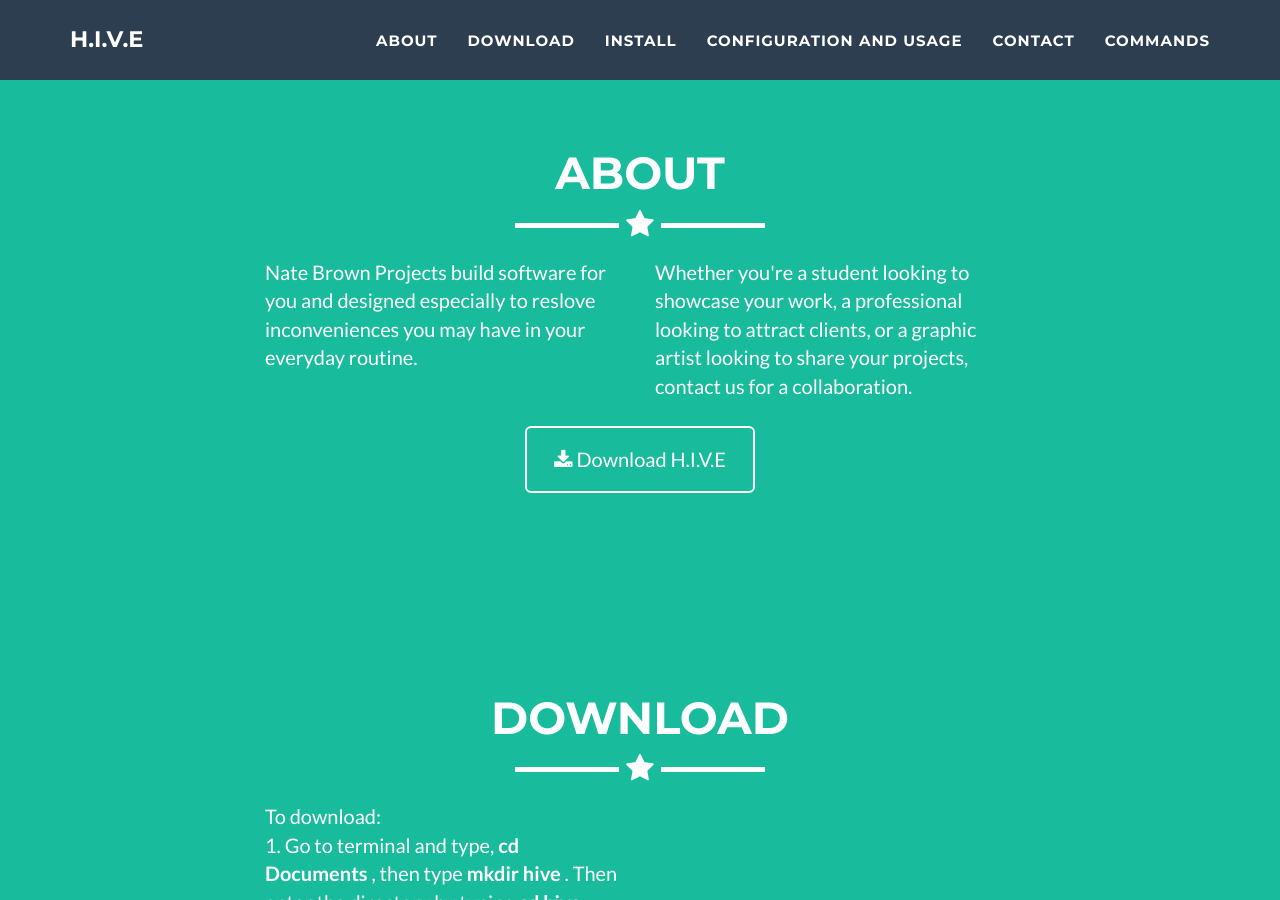
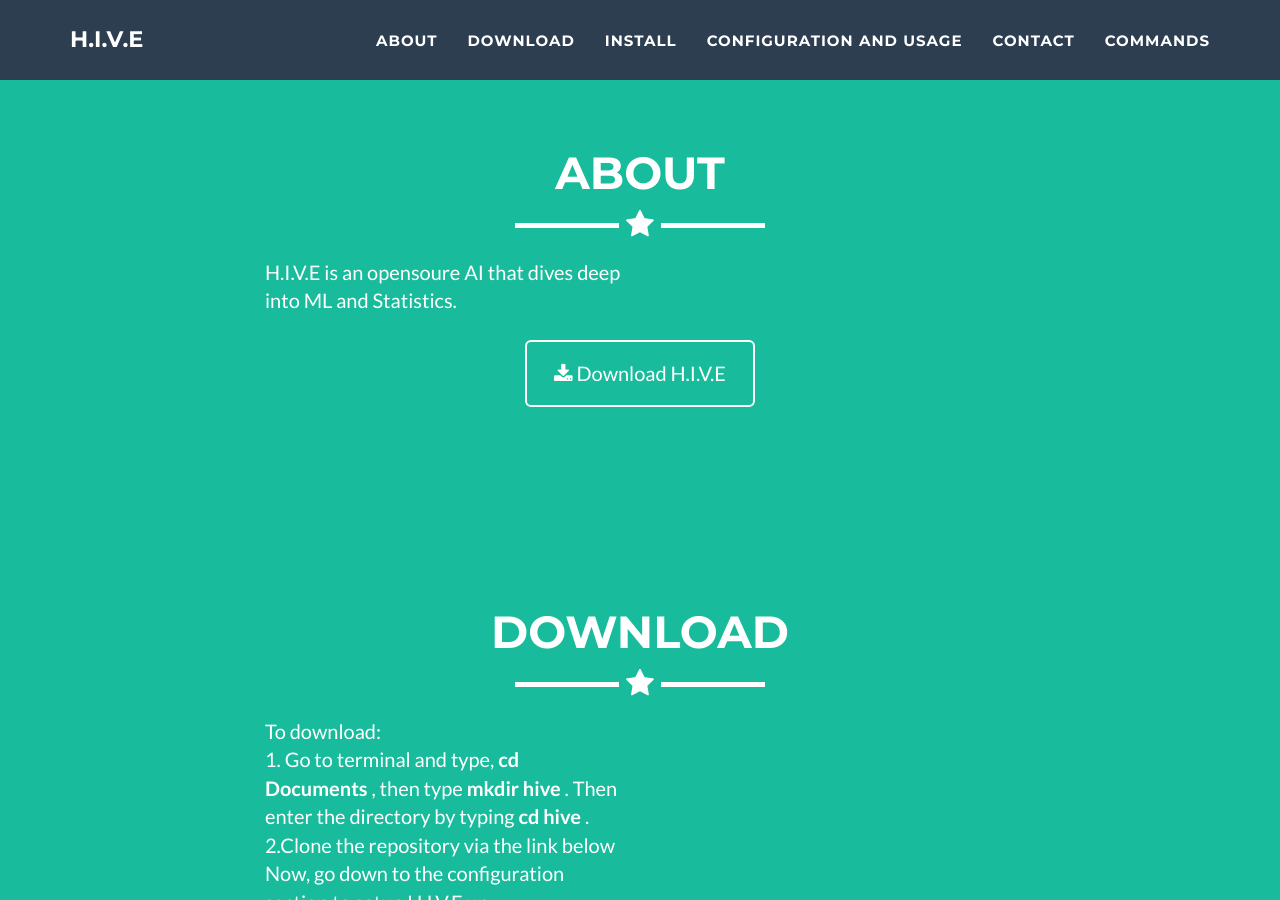
Before and after one commit to NateBrownProjects/hive, a Jekyll site: the page built from index.html, in a window 1280 px wide and 900 px high, scrolled down 971 px. Built offline with Jekyll 4.4.1, drawn with Linux system fonts in a browser that asks for light colours.

Commit message:
Update about.html

```diff
--- a/_includes/about.html
+++ b/_includes/about.html
@@ -9,10 +9,10 @@
             </div>
             <div class="row">
                 <div class="col-lg-4 col-lg-offset-2">
-                    <p>Nate Brown Projects build software for you and designed especially to reslove inconveniences you may have in your everyday routine.</p>
+                    <p>H.I.V.E is an opensoure AI that dives deep into ML and Statistics.</p>
                 </div>
                 <div class="col-lg-4">
-                    <p>Whether you're a student looking to showcase your work, a professional looking to attract clients, or a graphic artist looking to share your projects, contact us for a collaboration.   </p>
+                    <p> </p>
                 </div>
                 <div class="col-lg-8 col-lg-offset-2 text-center">
                     <a href="https://github.com/NateBrownProjects/TheHiveProject.git" class="btn btn-lg btn-outline">
```
